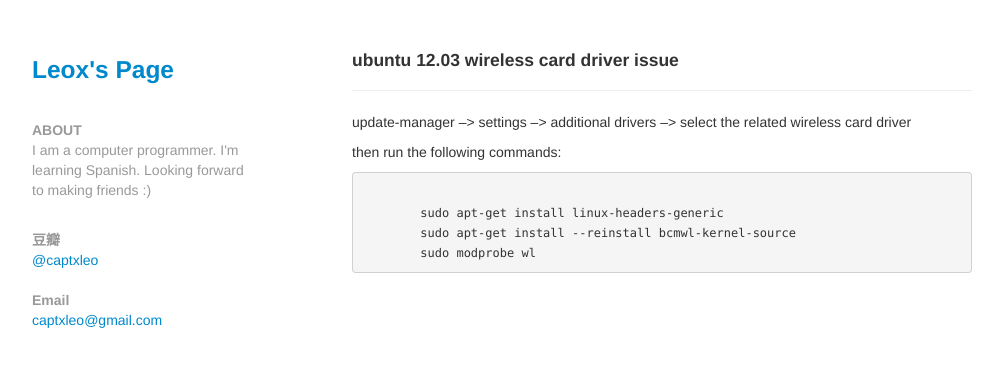
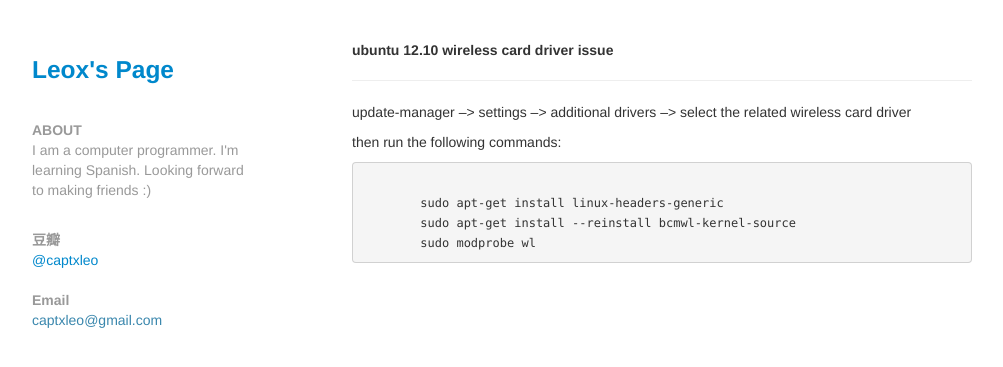
Before and after one commit to captxleo/captxleo.github.com, a Jekyll site: the page built from _posts/2013-02-02-ubuntu-12.10-wireless-card-driver-issue.md, in a window 1280 px wide. Shown: the top 367 px of the page, without its empty margins (138-1141 px from the left). Built offline with Jekyll 4.4.1, drawn with Linux system fonts in a browser that asks for light colours; Markdown is read by kramdown in place of the engine named in the settings.

Commit message:
fix some small bugs

```diff
--- a/_layouts/default.html
+++ b/_layouts/default.html
@@ -36,7 +36,7 @@
 					</address>
 					<address class="muted">
 						<strong>Email</strong><br>
-						<a href="captxleo@gmail.com">captxleo@gmail.com</a>
+						<span class="text-info">captxleo@gmail.com</span>
 					</address>
 				</div>
 
--- a/_layouts/post.html
+++ b/_layouts/post.html
@@ -2,7 +2,7 @@
 layout: default
 ---
 <div>
-	<h4>{{ page.title }}</h4>
+	<strong>{{ page.title }}</strong>
 	<hr>
 	{{ content }}
 </div>
--- a/_posts/2013-02-02-ubuntu-12.10-wireless-card-driver-issue.md
+++ b/_posts/2013-02-02-ubuntu-12.10-wireless-card-driver-issue.md
@@ -1,6 +1,6 @@
 ---
 layout: post
-title: ubuntu 12.03 wireless card driver issue
+title: ubuntu 12.10 wireless card driver issue
 ---
 update-manager --> settings --> additional drivers --> select the related wireless card driver
 
```
